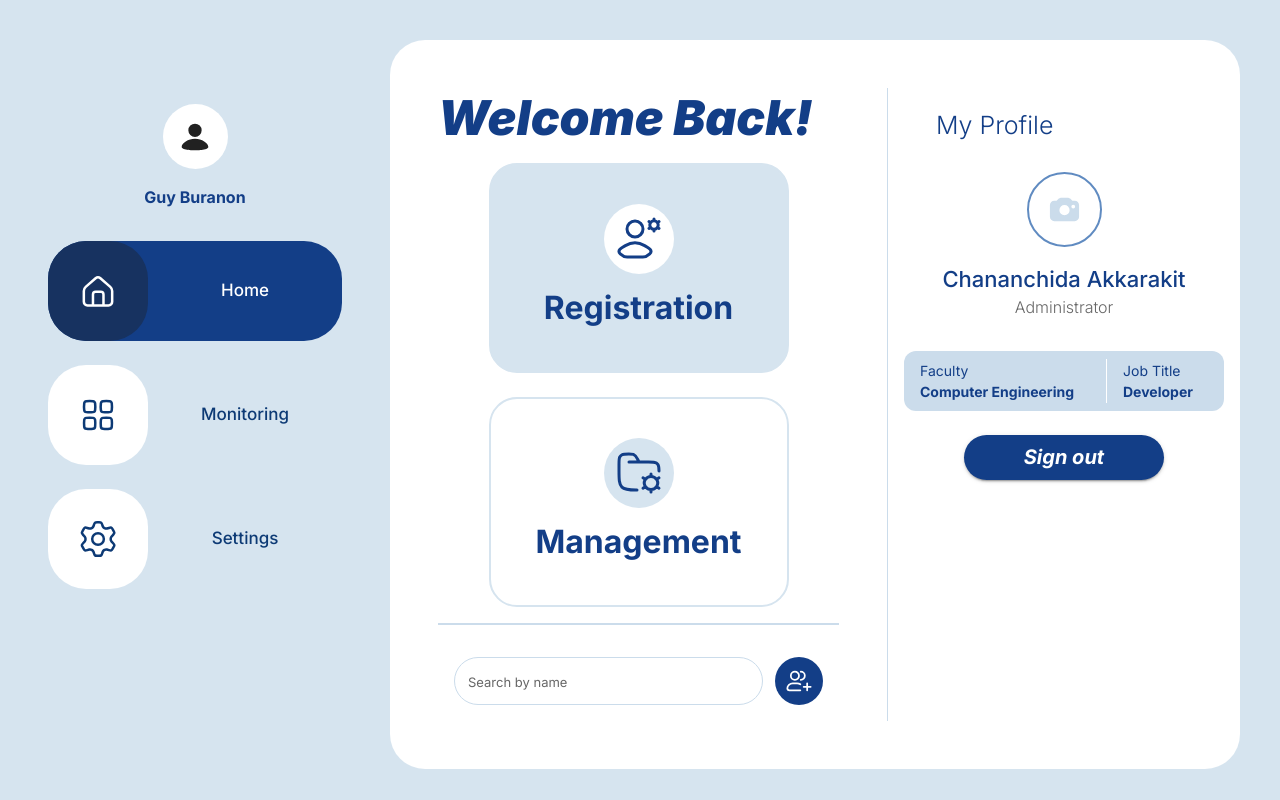
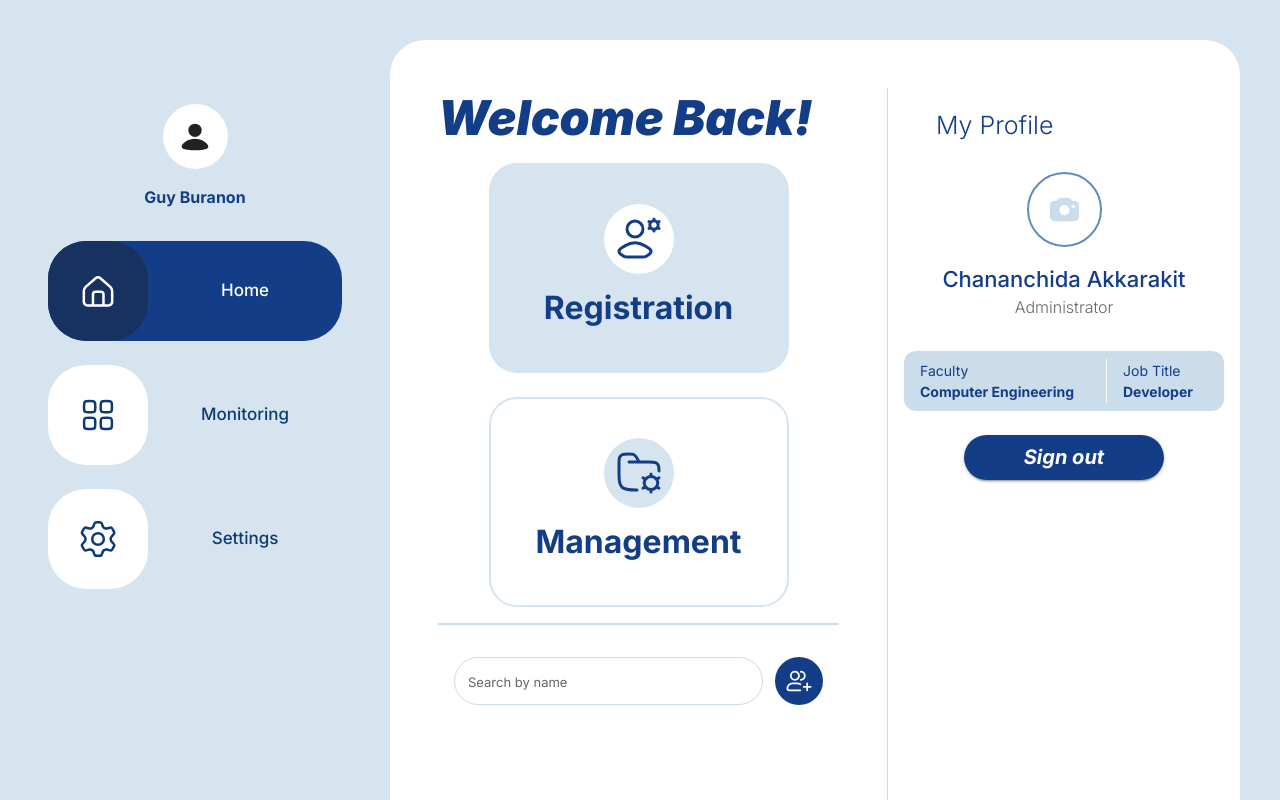
Before and after one commit to ChananchidaAkkarakit/Admin_Dashboard, a React (Vite) app: page /#/ in a window 1280 px wide. Both pictures are taken after typing "Sample", "Sample123" into the empty fields and a click on the button "Sign in". Shown: the top 800 px of the page. Built offline with nearby package versions, Linux system fonts and the light colour scheme.

Commit message:
test edit app name

```diff
--- a/src/feature/home/components/RegistrationSearch.tsx
+++ b/src/feature/home/components/RegistrationSearch.tsx
@@ -146,11 +146,13 @@ export default function RegistrationSearch() {
     borderRadius: 2,
     width: "100%",
     maxWidth: "700px",
-        mx: "auto", // Center
-        px: 2,      // Padding ขอบซ้าย-ขวา
+    mx: "auto",
+    px: 2,
+    height: "80vh", // หรือความสูงตามต้องการ
+    display: "flex",
+    flexDirection: "column",
   }}
 >
-
 
       {/* --- Search Bar + Add Button --- */}
       <Box
@@ -207,13 +209,14 @@ export default function RegistrationSearch() {
       {/* --- Results --- */}
 <Box
   mt={2}
-        px={0}
   sx={{
-          maxHeight: 250,        // กำหนดความสูงสูงสุด (ปรับค่าตามต้องการ)
-          overflowY: "auto",     // ให้มี scroll bar แนวตั้งถ้าเกิน
-          pr: 1,                 // เพิ่ม padding ขวานิดหน่อย กัน scrollbar ทับเนื้อหา
+    flex: 1,
+    overflowY: "auto",
+    pr: 1,
+    pb: 2, // เว้นระยะด้านล่าง
   }}
 >
+
         {isSearching && searchQuery && (
           <Typography color="text.secondary" fontStyle="italic" fontFamily="Inter" fontWeight="300">
             Searching...
```
Lines whose indentation alone changed are shown as unchanged.
